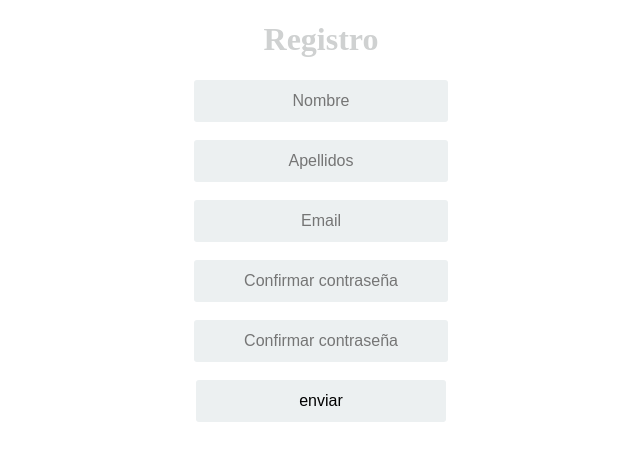
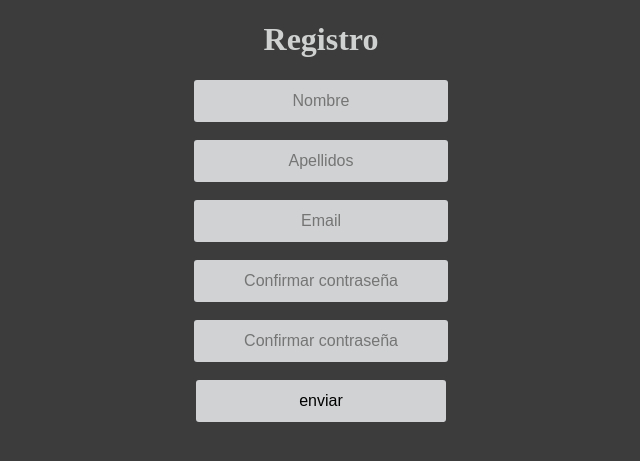
Before and after one commit to achavez99/daw2, a PHP site: page /registro.html in a window 1280 px wide. Shown: the top 461 px of the page, without its empty margins (319-959 px from the left). Run offline with PHP 8.4, Linux system fonts and the light colour scheme.

Commit message:
aaaaaaaa

```diff
--- a/MP07/PHP/Registerlogin/css/register.css
+++ b/MP07/PHP/Registerlogin/css/register.css
@@ -1,3 +1,6 @@
+*{
+    background-color: rgb(61, 60, 60);
+}
 .registro{
     margin: 20px auto;
     width: 300px;
@@ -15,8 +18,9 @@ form{
 
 }
 input{
-    text-align: center;
-background-color: #ECF0F1;
+color: black;
+text-align: center;
+background-color: #d0d2d3;
 border: 2px solid transparent;
 border-radius: 3px;
 font-size: 16px;
```
